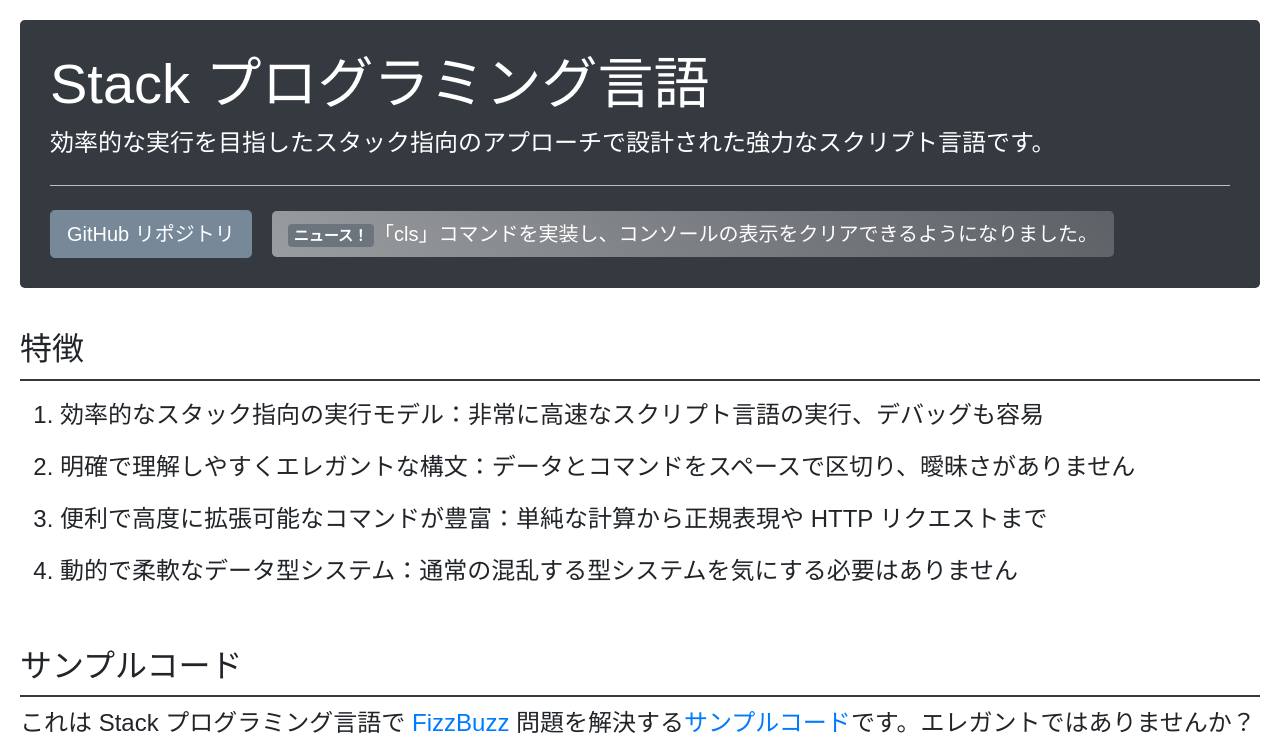
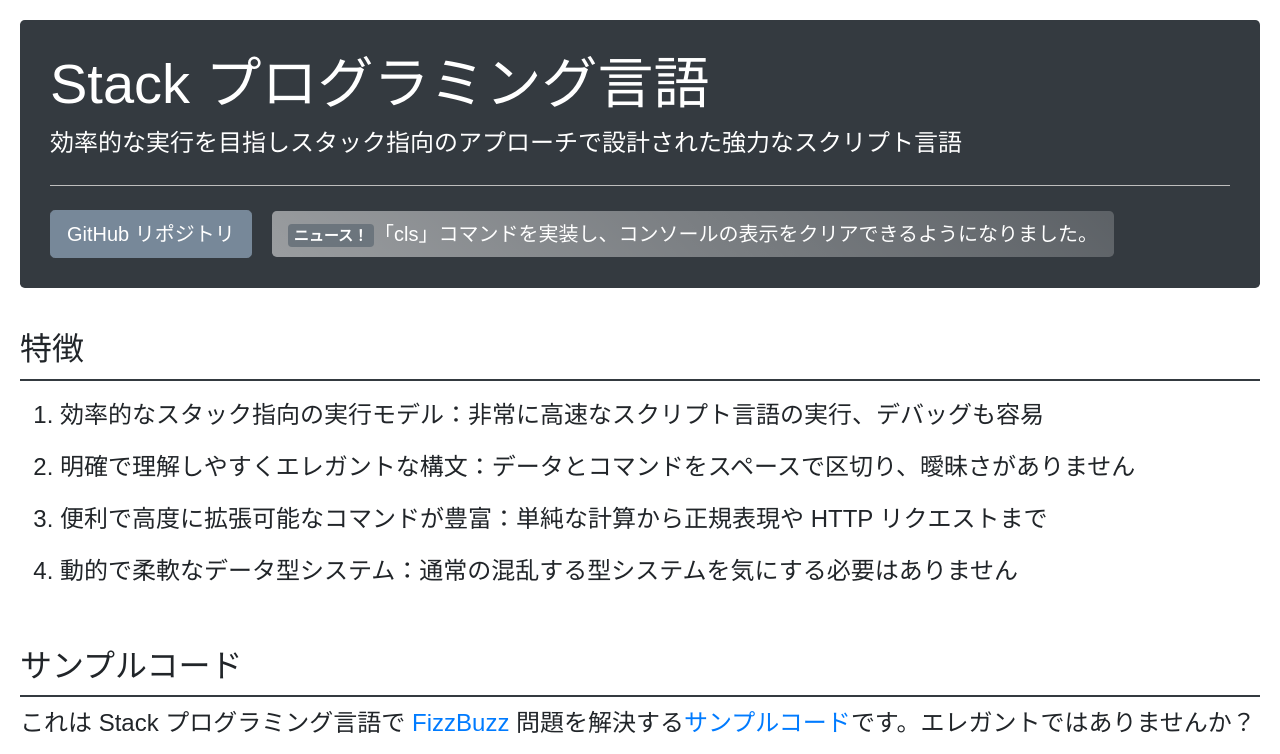
Before and after one commit to Stack-Programing-Community/Stack-Programing-Community-Stack-Programing-Community.github.io, a plain HTML site: page stack-ja.html in a window 1280 px wide. Shown: the top 754 px of the page. Drawn offline with nearby package versions, Linux system fonts and the light colour scheme.

Commit message:
Update stack-ja.html

```diff
--- a/stack-ja.html
+++ b/stack-ja.html
@@ -24,7 +24,7 @@
     <!-- ジャンボトロン -->
     <div class="jumbotron">
         <h1 class="display-4">Stack プログラミング言語</h1>
-        <p class="lead">効率的な実行を目指したスタック指向のアプローチで設計された強力なスクリプト言語です。</p>
+        <p class="lead">効率的な実行を目指しスタック指向のアプローチで設計された強力なスクリプト言語</p>
         <hr class="my-4">
 
         <div class="d-inline-flex align-items-center">
```
